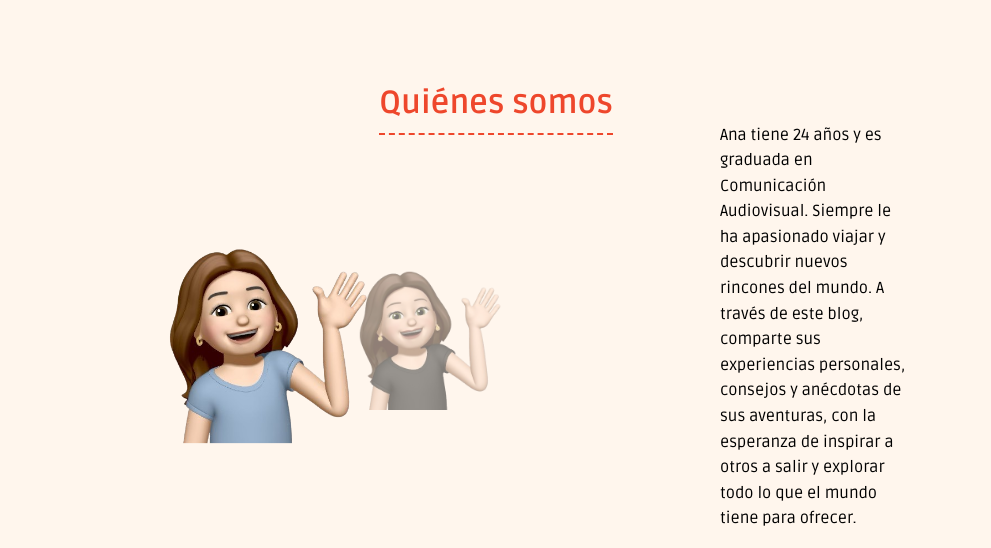
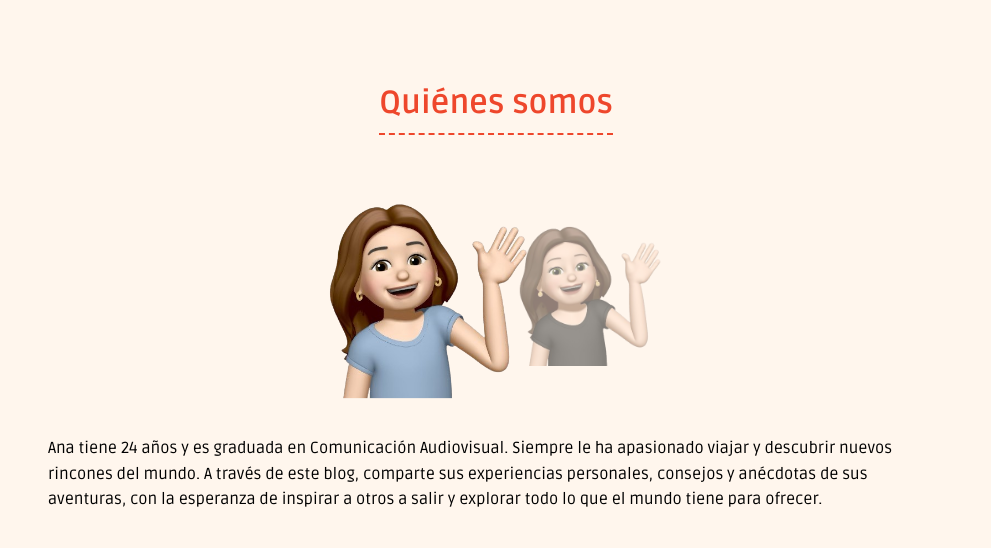
Before and after one commit to anaavictoriac/Ana-Victoria-Canero, a plain HTML site: page index.html in a window 1280 px wide. Shown: the part 1583-2131 px from the top of the page, without its empty margins (144-1135 px from the left). Drawn offline with Linux system fonts and the light colour scheme.

Commit message:
Update index.css

```diff
--- a/css/index.css
+++ b/css/index.css
@@ -847,22 +847,22 @@ p {
     height: 40vh;
 
     display: flex;
+    flex-direction: column;
+    justify-content: space-between;
+    align-items: center;
+
+    gap: 4em;
+
+    padding: 2em;
+}
+
+.somos__text {
+
+    width: 100%;
+    height: 100%;
+
+    display: flex;
     flex-direction: row;
-    justify-content: space-between;
-    align-items: center;
-
-    gap: 4em;
-
-    padding: 2em;
-}
-
-.somos__text {
-
-    width: 50%;
-    height: 100%;
-
-    display: flex;
-    flex-direction: row;
     align-items: center;
     justify-content: center;
 
@@ -871,8 +871,8 @@ p {
 }
 
 .somos__text_1, .somos__text_2 {
-
-    height: 100%;
+    width: 100%;
+    height: fit-content;
     background-color: var(--secondary-color);
 
     display: flex;
@@ -945,7 +945,7 @@ p {
 }
 
 
-@media (max-width: 1000px) {
+@media (max-width: 900px) {
 
     .somos__content {
 
```
